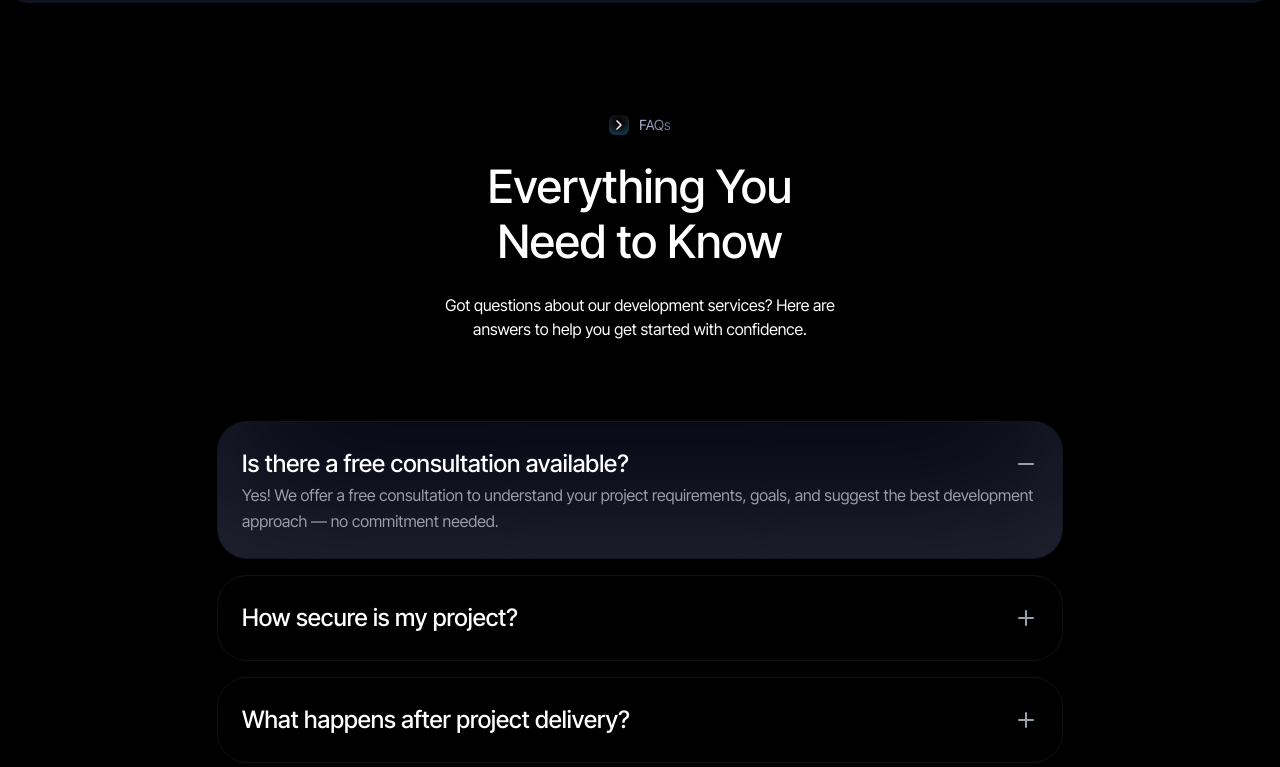
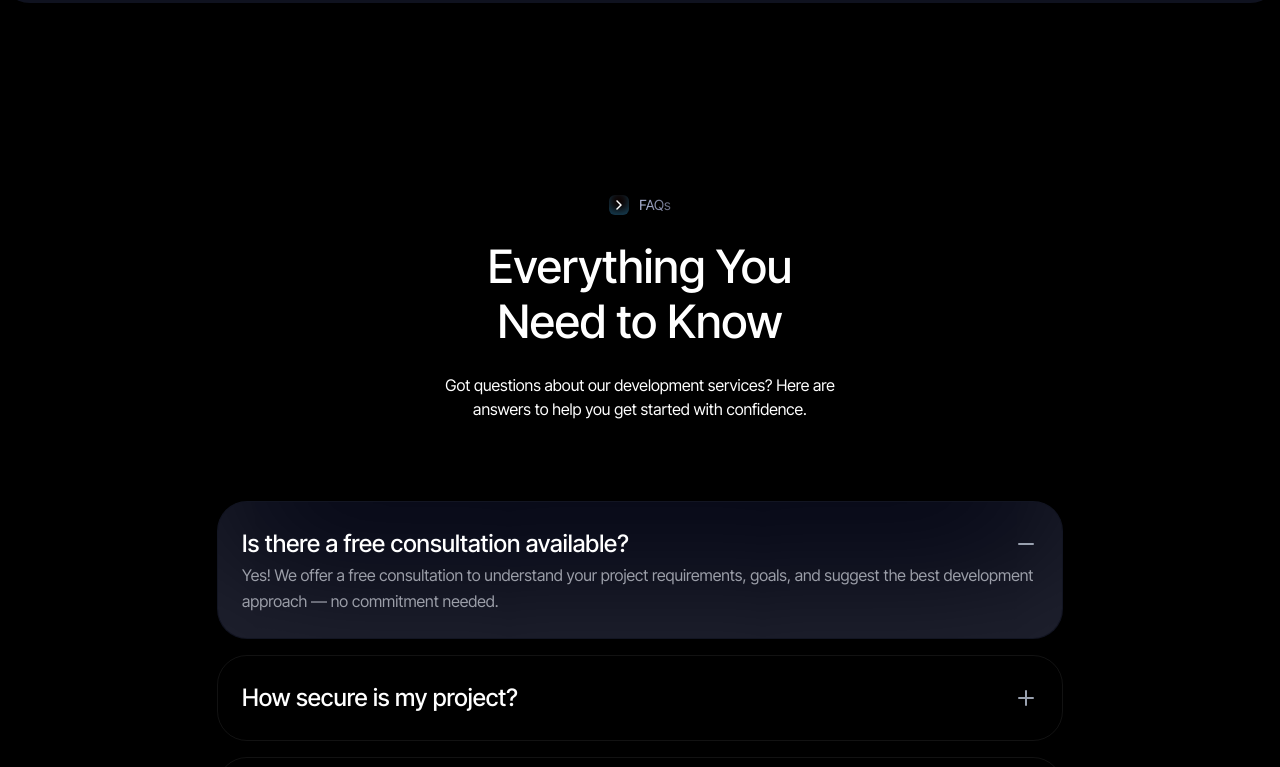
Before and after one commit to ads-fixter-FSD/devfixter, a Next.js app: page / in a window 1280 px wide. Shown: the part 6359-7126 px from the top of the page. Built offline with nearby package versions, Linux system fonts and the light colour scheme.

Commit message:
modify faq

```diff
--- a/src/components/home/FAQSection.tsx
+++ b/src/components/home/FAQSection.tsx
@@ -42,9 +42,9 @@ const FAQSection = () => {
   const [openIndex, setOpenIndex] = useState<number | null>(0);
 
   return (
-    <section className="w-full flex justify-center mb-10 md:mb-[120px] ">
+    <section className="w-full flex justify-center">
       {/* Main Container - Width: 846px */}
-      <div className="w-full max-w-[846px] flex flex-col gap-[80px] px-5 md:px-0">
+      <div className="w-full max-w-[846px] flex flex-col gap-[80px] px-5 md:px-0 py-20">
         {/* Header Section */}
         <motion.div
           initial="hidden"
```
